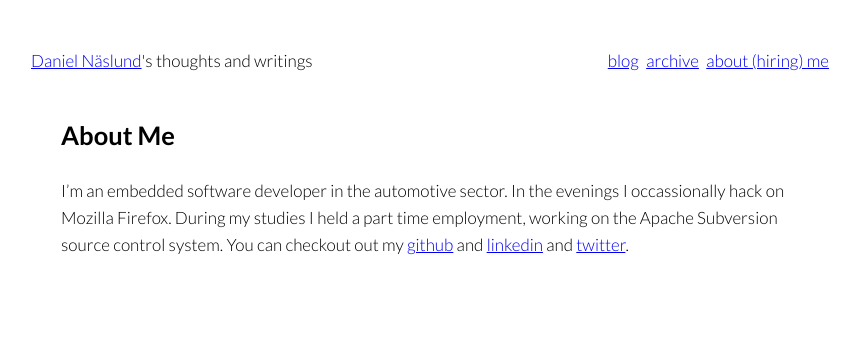
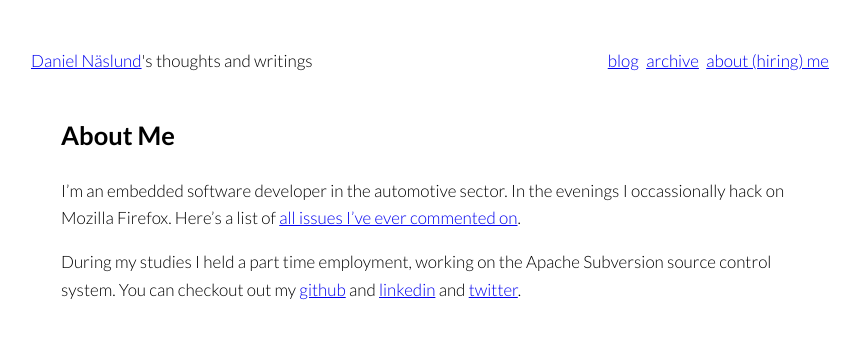
Before and after one commit to dannas/dannas.github.com, a Jekyll site: the page built from about.markdown, in a window 1280 px wide. Shown: the top 339 px of the page, without its empty margins (209-1068 px from the left). Built offline with Jekyll 4.4.1, drawn with Linux system fonts in a browser that asks for light colours.

Commit message:
Update about.html

```diff
--- a/about.markdown
+++ b/about.markdown
@@ -6,7 +6,10 @@ title: About dannas.name
 # About Me
 
 I'm an embedded software developer in the automotive sector. In the evenings I
-occassionally hack on Mozilla Firefox. During my studies I held a part time employment,
+occassionally hack on Mozilla Firefox. Here's a list of
+[all issues I've ever commented on](https://bugzilla.mozilla.org/buglist.cgi?query_format=advanced&emailtype1=exact&emaillongdesc1=1&email1=dannas%40dannas.name&list_id=13734517).
+
+During my studies I held a part time employment,
 working on the Apache Subversion source control system. You can checkout out my
 [github](https://github.com/dannas) and [linkedin](https://linkedin.com/in/dannas)
 and [twitter](https://twitter.com/dannas_).
```
